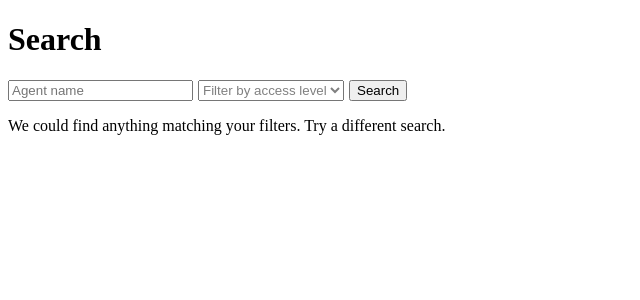
After one commit to xinqich/flask-todo-list, a Flask app: page /search in a window 1280 px wide. The commit adds this page. Shown: the top 300 px of the page, without its empty margins (0-640 px from the left). Run offline with Flask 3, Linux system fonts and the light colour scheme.

Commit message:
feat(search): add agent search route, template and styles

```diff
--- a/app.py
+++ b/app.py
@@ -76,12 +76,28 @@ def confirm(agent_id):
             db.session.delete(agent)
             db.session.commit()
         return redirect('/')
+    return None
 
 
 @app.route("/agent/<int:agent_id>")
 def handle_agent_info(agent_id):
     agent = Agents.query.get_or_404(agent_id)
     return render_template("agent.html", agent=agent)
+
+@app.route('/search', methods=['GET', 'POST'])
+def handle_search():
+    if request.method == 'POST':
+        query = request.form.get('query').lower()
+        filter_by_access = request.form.get('access')
+
+        # if an accces level is provided, add it to the db filter query
+        if filter_by_access:
+            filtered_agents = Agents.query.filter(Agents.codename.contains(query), Agents.access == int(filter_by_access)).all()
+        else:
+            filtered_agents = Agents.query.filter(Agents.codename.contains(query)).all()
+        return render_template('search.html', agents=filtered_agents)
+    else:
+        return render_template('search.html')
 
 
 @app.route("/execute")
--- a/static/css/styles.css
+++ b/static/css/styles.css
@@ -13,3 +13,13 @@
     display: flex;
     flex-direction: column;
 }
+
+form.search-agents {
+    display: flex;
+    align-content: center;
+    gap: 5px;
+}
+
+select:invalid {
+    color: grey
+}
--- /dev/null
+++ b/templates/search.html
@@ -0,0 +1,32 @@
+{% extends 'base.html' %}
+
+{% block title %}
+    Search
+{% endblock %}
+
+{% block content %}
+    <h1>Search</h1>
+    <form action="/search" method="post" class="search-agents">
+        <input type="text" name="query" placeholder="Agent name" id="agentName" required>
+        <select class="access-level" name="access" required>
+            <option value="" disabled selected hidden>Filter by access level</option>
+            <option value="">No filter</option>
+            <option value="0">Restricted</option>
+            <option value="1">Standart</option>
+            <option value="2">Secret</option>
+            <option value="3">Super Secret</option>
+        </select>
+        <button type="submit">Search</button>
+    </form>
+
+
+    {% if agents %}
+        <ul class="search-result">
+            {% for agent in agents %}
+                <li><a href="agent/{{ agent.id }}">{{ agent.codename }}</a></li>
+            {% endfor %}
+        </ul>
+    {% else %}
+        <p>We could find anything matching your filters. Try a different search.</p>
+    {% endif %}
+{% endblock %}
```
